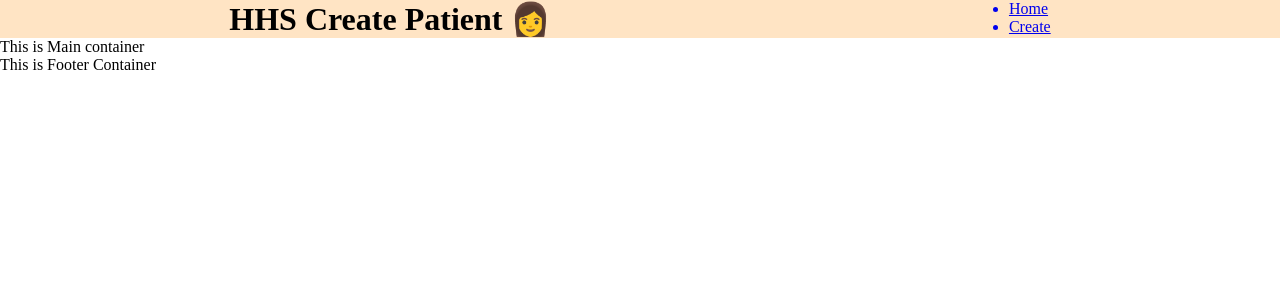
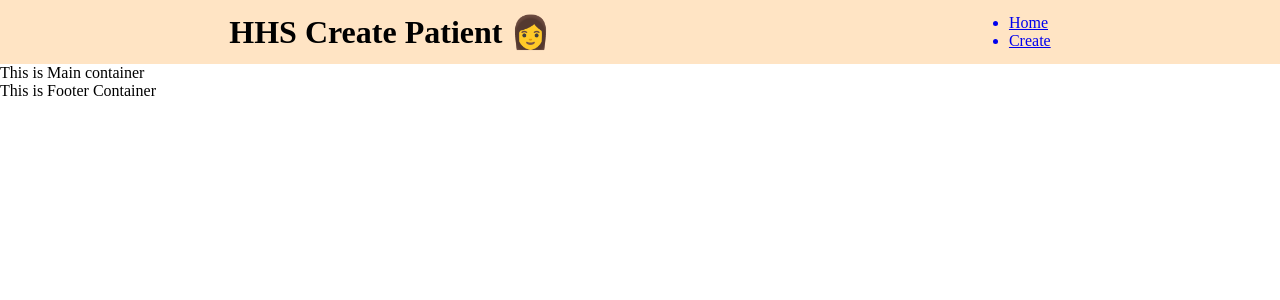
Before and after one commit to DevChaudhary78/fhir_hhs_patient, a Vue app: page / in a window 1280 px wide. Shown: the top 300 px of the page. Built offline with nearby package versions, Linux system fonts and the light colour scheme.

Commit message:
Fixed parent inherit dimensions

```diff
--- a/src/App.vue
+++ b/src/App.vue
@@ -11,3 +11,10 @@ import MainContainer from './components/MainContainer.vue'
 import HeaderContainer from './components/HeaderContainer.vue'
 import FooterContainer from './components/FooterContainer.vue'
 </script>
+
+<style scoped>
+#hero {
+  height: inherit;
+  width: inherit;
+}
+</style>
--- a/src/assets/main.css
+++ b/src/assets/main.css
@@ -10,3 +10,8 @@ body {
 	height: 100vh;
 	width: 100vw;
 }
+
+#app {
+	height: inherit;
+	width: inherit;
+}
--- a/src/components/HeaderContainer.vue
+++ b/src/components/HeaderContainer.vue
@@ -18,10 +18,10 @@
 
 <style scoped>
 header {
-  height: 10%;
   width: 100%;
+  height: 8%;
   display: flex;
-  align-content: center;
+  align-items: center;
   justify-content: space-around;
   background: bisque;
 }
```
